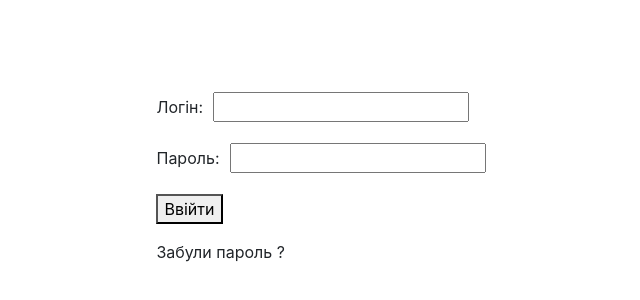
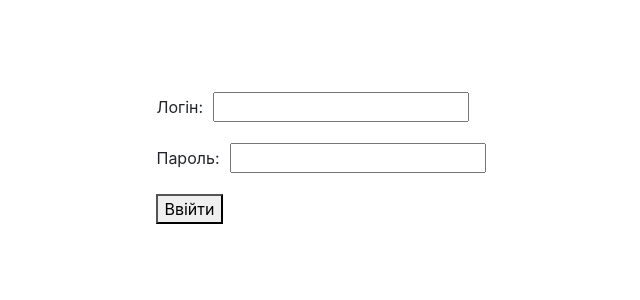
Before and after one commit to AndriiNyzhnyk/testUSH, a React (Create React App) app: page / in a window 1280 px wide. Shown: the part 158-458 px from the top of the page, without its empty margins (319-959 px from the left). Built offline with nearby package versions, Linux system fonts and the light colour scheme.

Commit message:
delete some text into authPage

```diff
--- a/src/components/authPage.js
+++ b/src/components/authPage.js
@@ -70,8 +70,6 @@ class AuthPage extends Component {
                         <p className="login-submit">
                             <button type="submit" className="login-button">Ввійти</button>
                         </p>
-
-                        <p className="forgot-password">Забули пароль ?</p>
                     </form>
                 </div>
 
```
